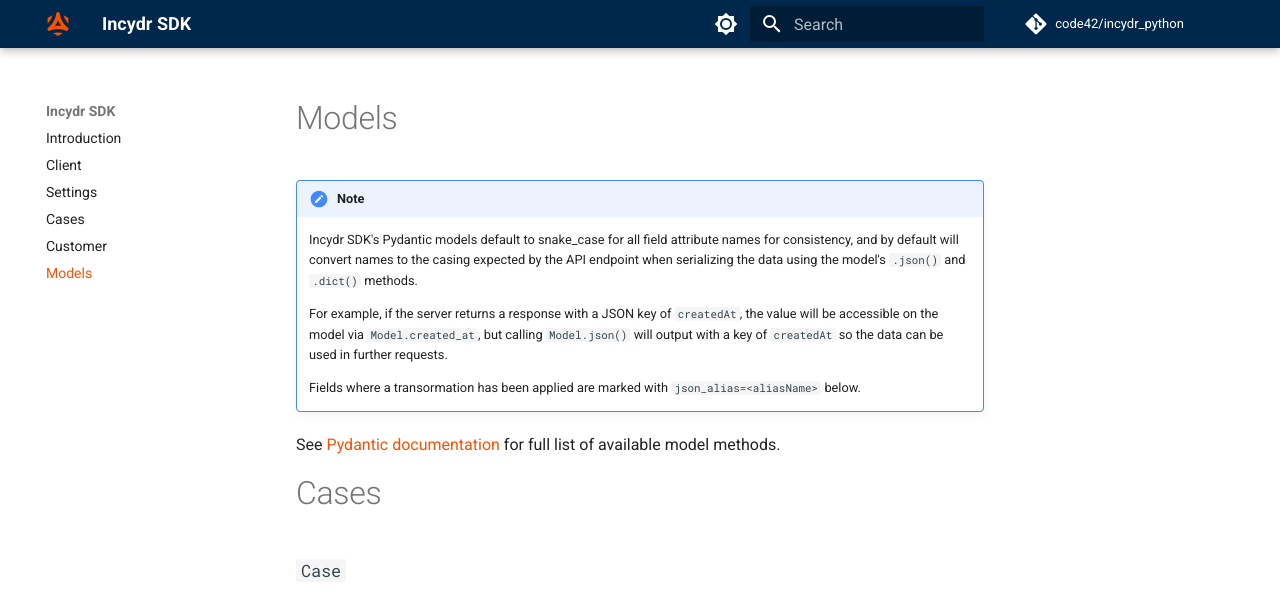
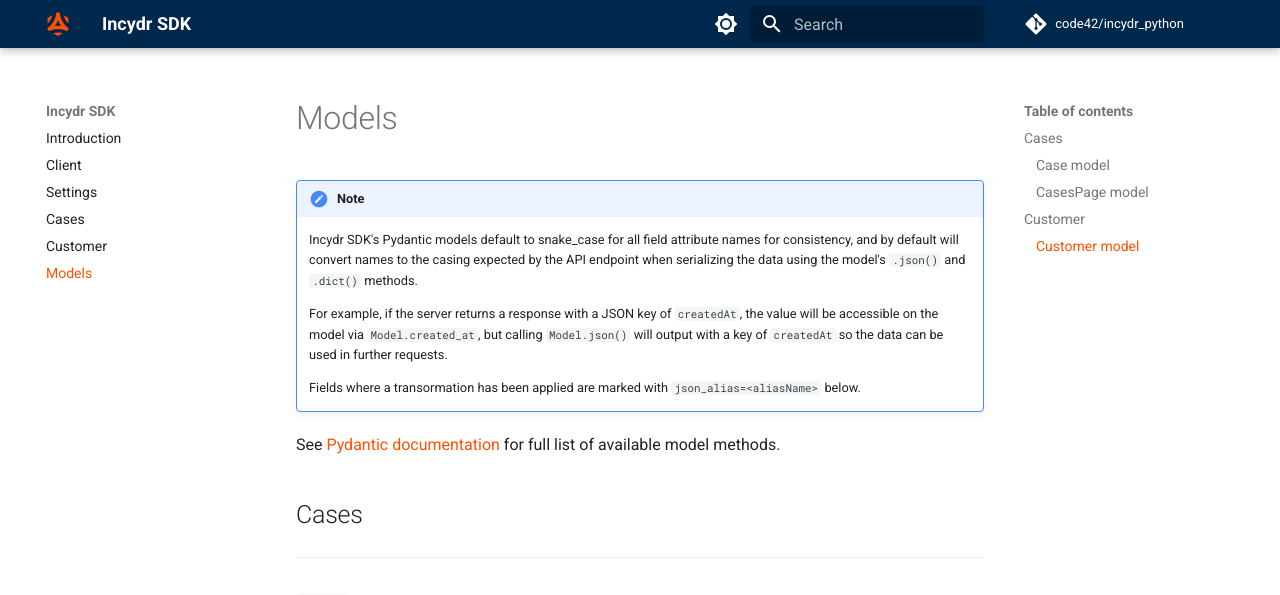
Before and after one commit to code42/incydr_python, an MkDocs documentation site: the page built from docs/models.md, in a window 1280 px wide and 1262 px high. Shown: the top 595 px of the window. Built offline with MkDocs 1.6.1 and Material for MkDocs 9.7.7, drawn with Linux system fonts in a browser that asks for light colours; comment, search, counter and statistics services are not loaded.

```diff
--- a/docs/models.md
+++ b/docs/models.md
@@ -14,22 +14,24 @@
 See [Pydantic documentation](https://pydantic-docs.helpmanual.io/usage/models/#model-properties) for full list of
 available model methods.
 
-# Cases
+## Cases
+---
 
-### `Case`
+### `Case` model
 
 ::: incydr.models.Case
     :docstring:
 
-### `CasesPage`
+### `CasesPage` model
 
 ::: incydr.models.CasesPage
     :docstring:
 
 
-# Customer
+## Customer
+---
 
-### `Customer`
+### `Customer` model
 
 ::: incydr.models.Customer
     :docstring:
```
Also changed, not shown: 2 other files.
